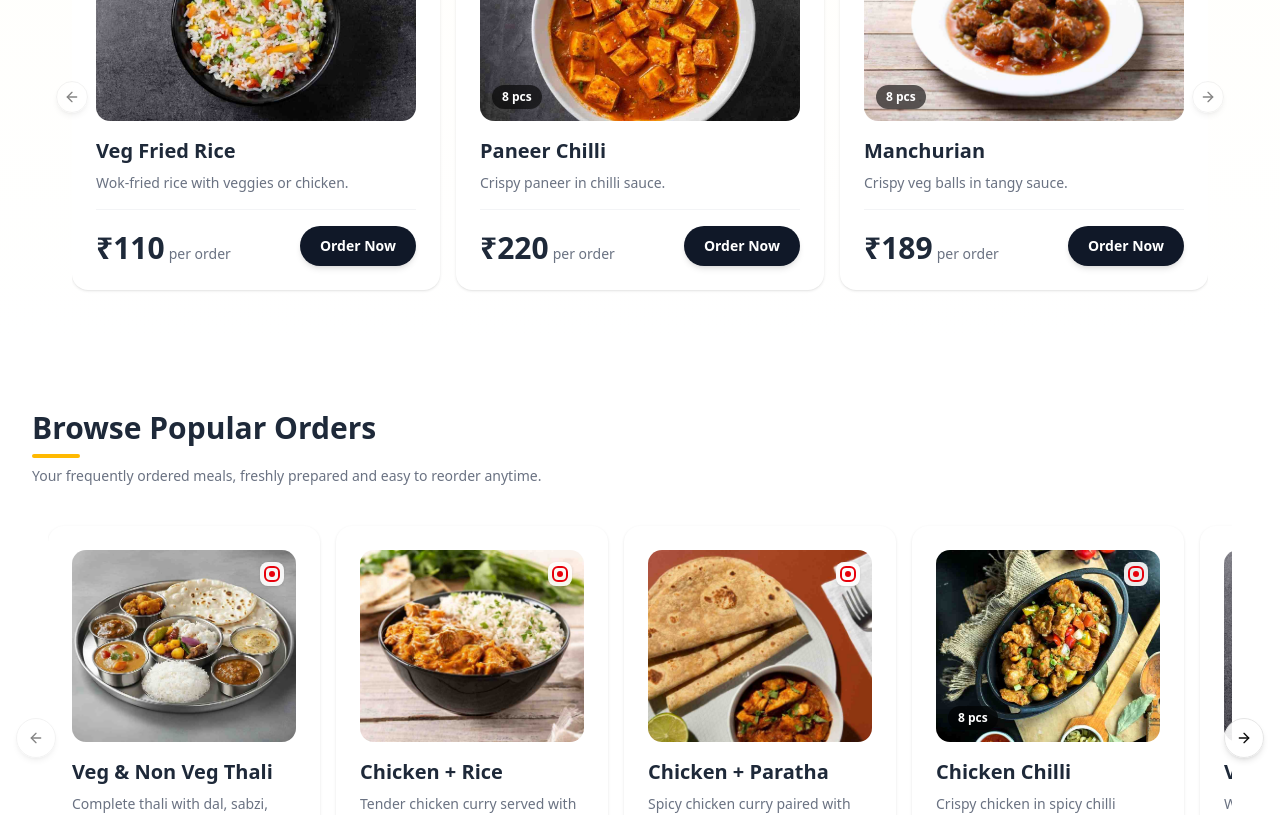
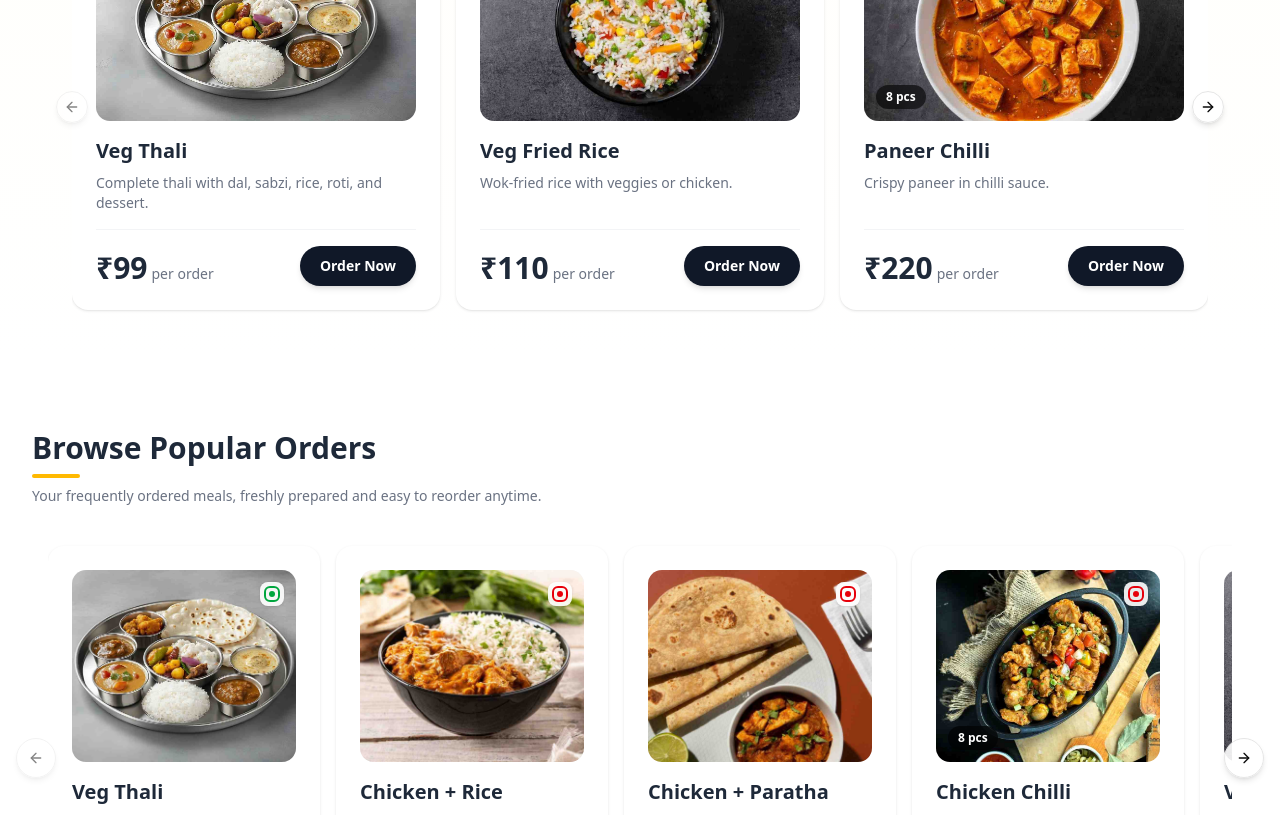
Before and after one commit to Amitkr77/momszyka, a Next.js app: page /subscribe in a window 1280 px wide. Shown: the part 2440-3255 px from the top of the page. Built offline with nearby package versions, Linux system fonts and the light colour scheme.

Commit message:
Menu Fix

```diff
--- a/src/components/data/freqOrderData.js
+++ b/src/components/data/freqOrderData.js
@@ -1,13 +1,13 @@
 export const frequentOrders = [
   {
     id: 1,
-    name: "Veg & Non Veg Thali",
+    name: "Veg Thali",
     price: 99,
     category: "Thali",
     image: "🍛",
     imageUrl: "/popular/veg_1.jpg",
     description: "Complete thali with dal, sabzi, rice, roti, and dessert.",
-    isVeg: false,
+    isVeg: true,
   },
   {
     id: 2,
```
